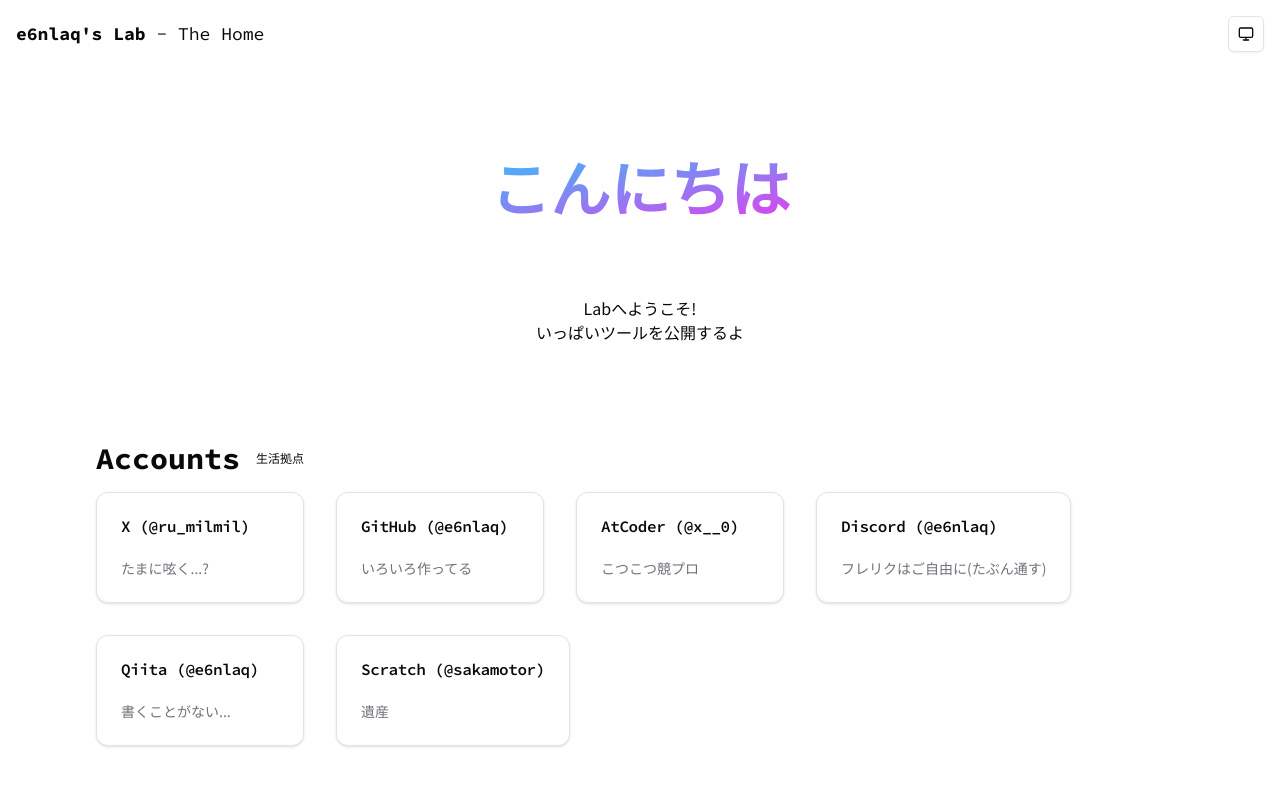
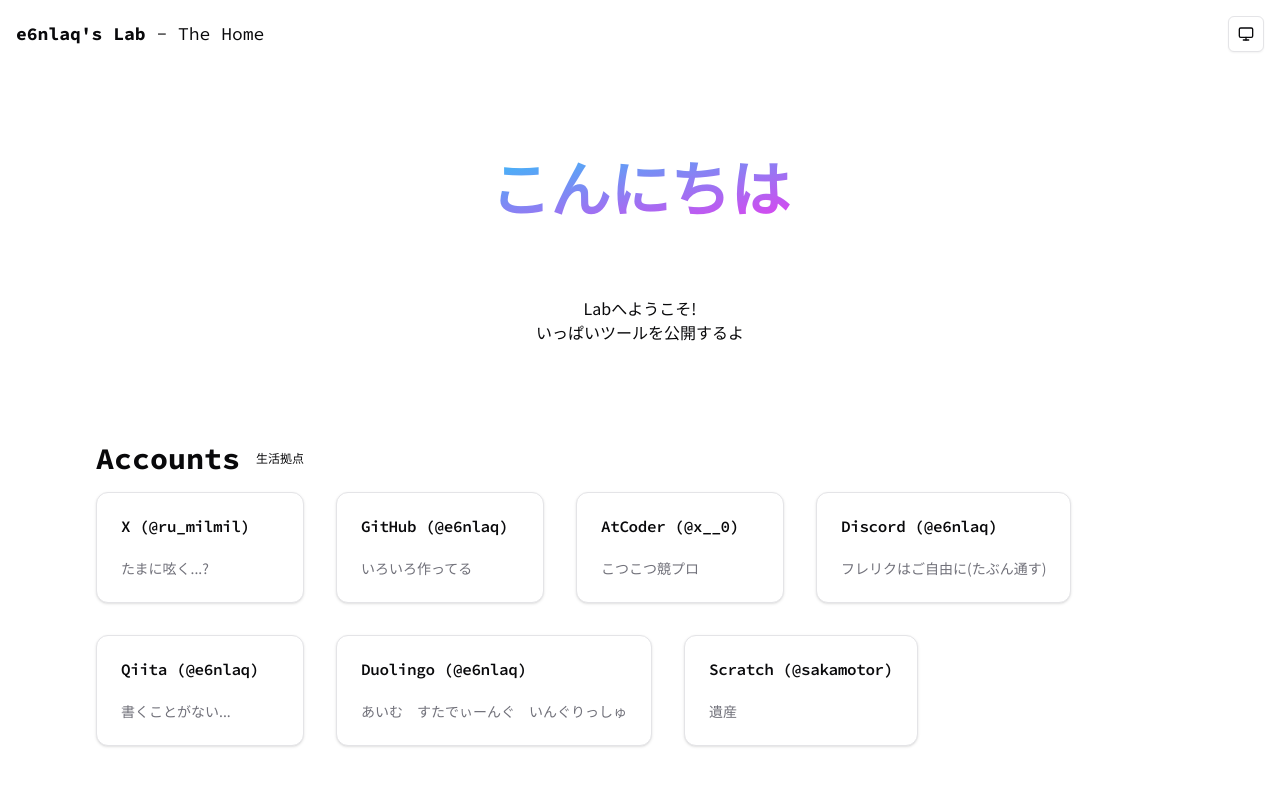
Before and after one commit to e6nlaq/website, a Next.js app: page / in a window 1280 px wide. Shown: the top 800 px of the page. Built offline with nearby package versions, Linux system fonts and the light colour scheme.

Commit message:
duolingo

```diff
--- a/src/app/page.tsx
+++ b/src/app/page.tsx
@@ -110,6 +110,11 @@ export default function Home() {
 					url="https://qiita.com/e6nlaq"
 				/>
 				<Item
+					name="Duolingo (@e6nlaq)"
+					description="あいむ　すたでぃーんぐ　いんぐりっしゅ"
+					url="https://www.duolingo.com/profile/e6nlaq"
+				/>
+				<Item
 					name="Scratch (@sakamotor)"
 					description="遺産"
 					url="https://scratch.mit.edu/users/sakamotor"
```
